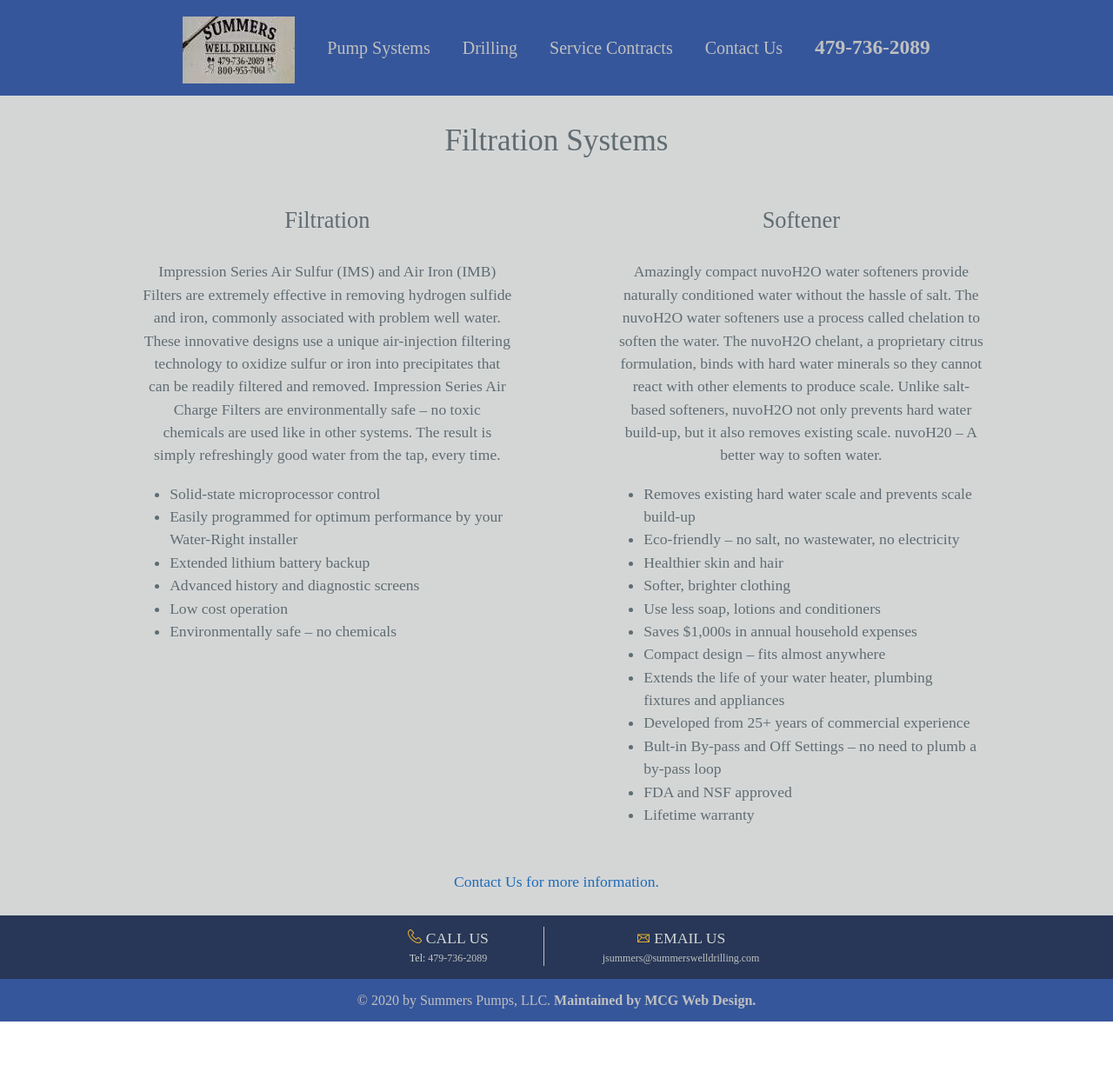
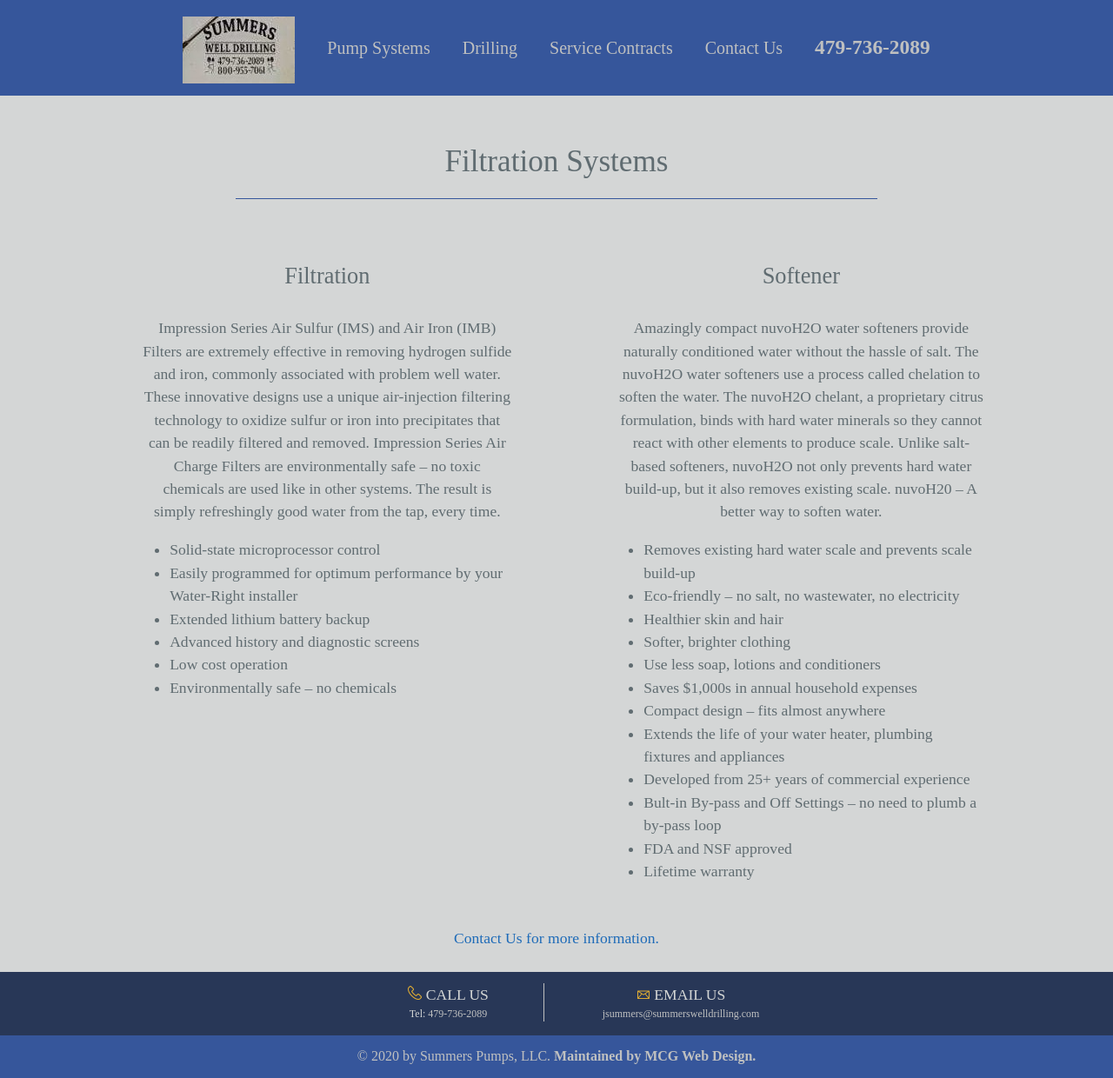
Before and after one commit to jamess999888/SummersPumps, a Jekyll site: the page built from filtrationSystems.md, in a window 1280 px wide. Shown: the whole page at 87% size. Built offline with Jekyll 4.4.1, drawn with Linux system fonts in a browser that asks for light colours; our own code applies the rules of GitHub Pages for plain Markdown files; before the commit the page ends 1175 px from its top, so only the background shows below that.

Commit message:
working on filtrtation systems styling

```diff
--- a/filtrationSystems.md
+++ b/filtrationSystems.md
@@ -3,7 +3,9 @@
 <div id="root">
     <div id="filtrationSystems">
         <div class="content">
-            <h1 class="filtrationSystems-header">Filtration Systems</h1>
+            <div class="filtrationSystems-header">
+                <h1>Filtration Systems</h1>
+            </div>
             <div class="outerList">
                 <div class="listHeader">
                     <h2>Filtration</h2>
```
